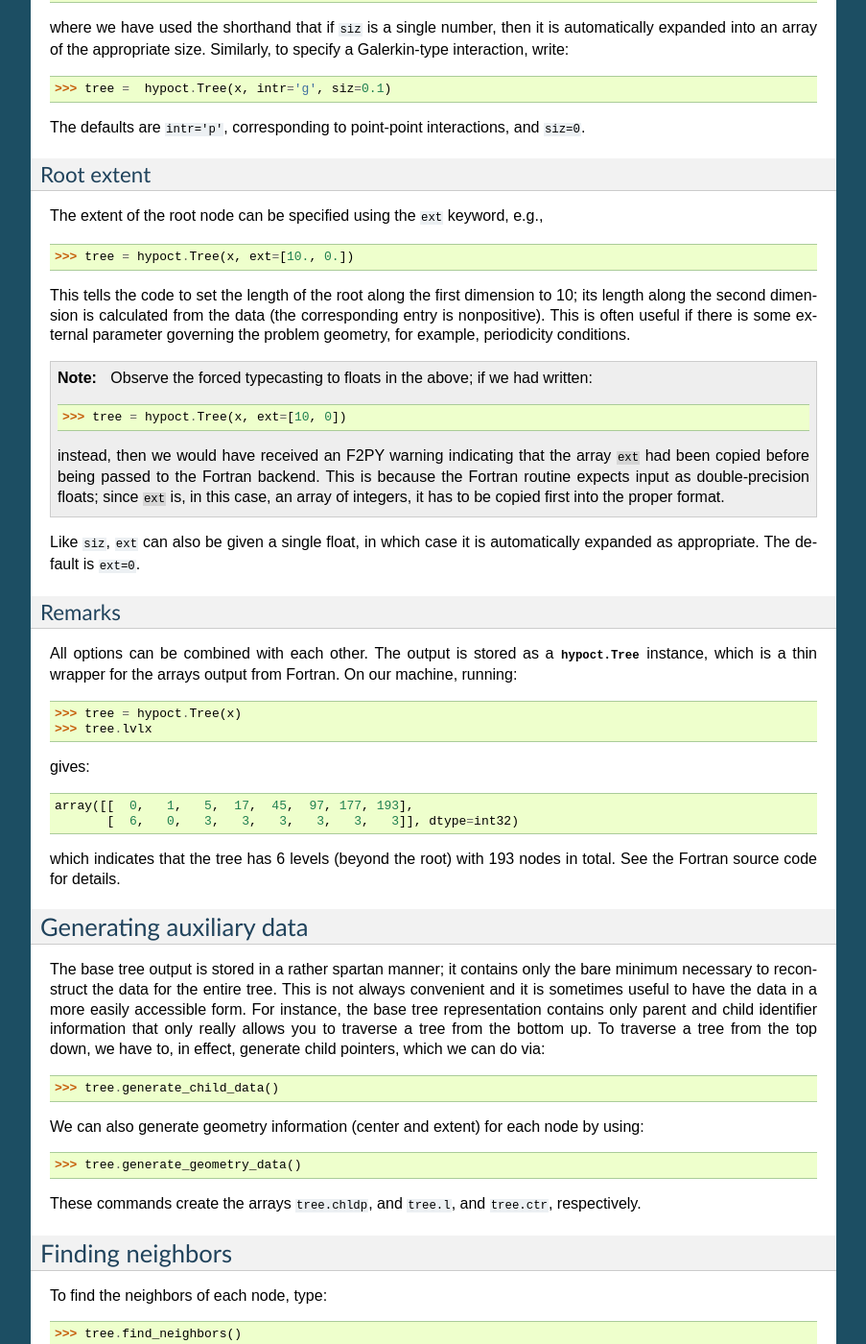
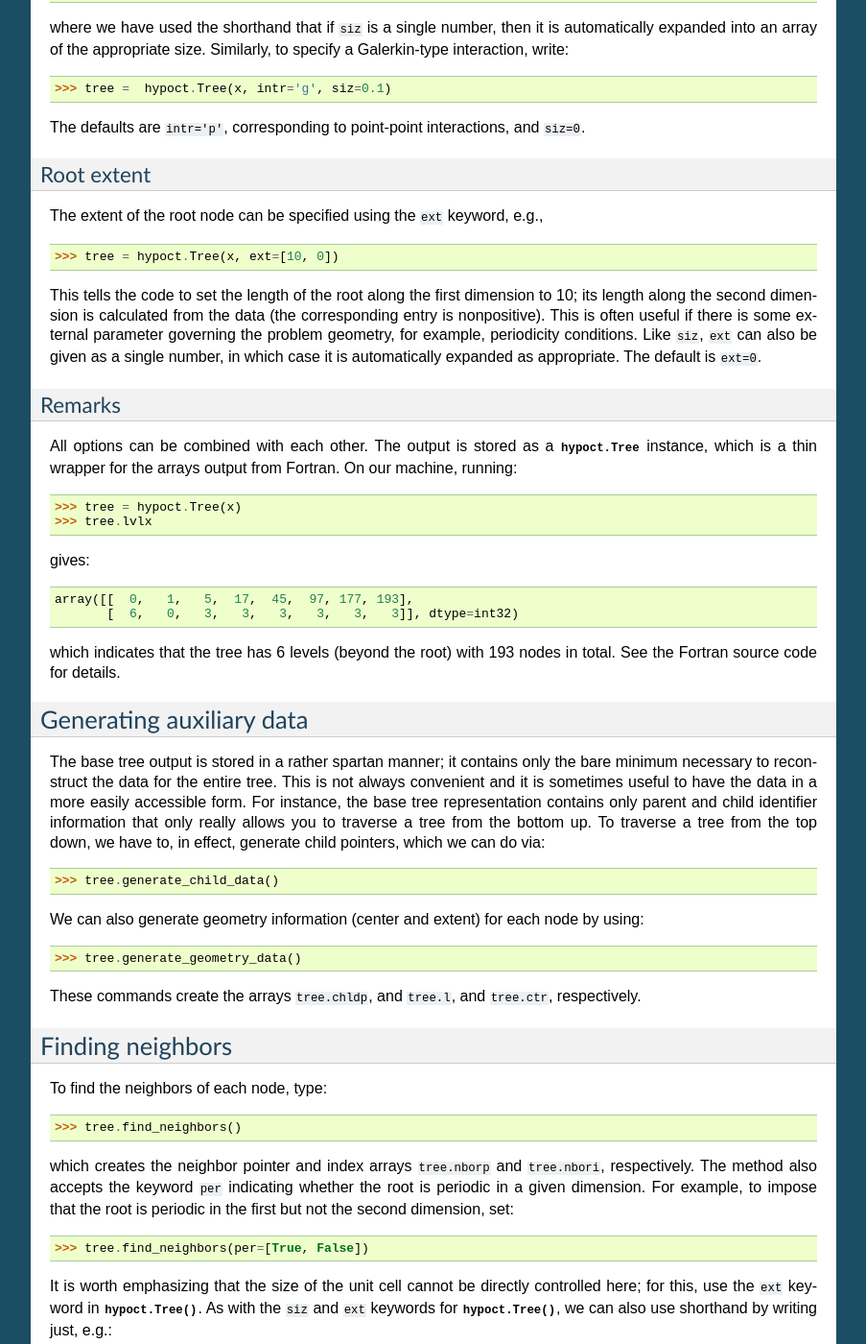
Before and after one commit to klho/hypoct, a Sphinx documentation site: the page built from doc/tutorial.rst, in a window 1280 px wide and 1400 px high, scrolled down 1785 px. Shown: the whole window at 96% size, without its empty margins (198-1101 px from the left). Built offline with Sphinx 7.4.7, drawn with Linux system fonts in a browser that asks for light colours; some of the changed text lies outside the part shown.

Commit message:
Eliminated array copy possibilities.

```diff
--- a/doc/example.rst
+++ b/doc/example.rst
@@ -68,7 +68,7 @@ Periodic data
 To construct a triply periodic tree with unit cell extents of, say, 10, 2, and 2, respectively, in the first, second, and third dimensions, write, e.g.::
 
   x = np.random.rand(3, 100)
-  tree = hypoct.Tree(x, ext=[10., 2., 2.])
+  tree = hypoct.Tree(x, ext=[10, 2, 2])
   tree.find_neighbors(per=True)
   tree.get_interaction_lists()
 
--- a/doc/tutorial.rst
+++ b/doc/tutorial.rst
@@ -82,18 +82,9 @@ Root extent
 
 The extent of the root node can be specified using the ``ext`` keyword, e.g.,
 
->>> tree = hypoct.Tree(x, ext=[10., 0.])
+>>> tree = hypoct.Tree(x, ext=[10, 0])
 
-This tells the code to set the length of the root along the first dimension to 10; its length along the second dimension is calculated from the data (the corresponding entry is nonpositive). This is often useful if there is some external parameter governing the problem geometry, for example, periodicity conditions.
-
-.. note::
-   Observe the forced typecasting to floats in the above; if we had written::
-
-   >>> tree = hypoct.Tree(x, ext=[10, 0])
-
-   instead, then we would have received an F2PY warning indicating that the array ``ext`` had been copied before being passed to the Fortran backend. This is because the Fortran routine expects input as double-precision floats; since ``ext`` is, in this case, an array of integers, it has to be copied first into the proper format.
-
-Like ``siz``, ``ext`` can also be given a single float, in which case it is automatically expanded as appropriate. The default is ``ext=0``.
+This tells the code to set the length of the root along the first dimension to 10; its length along the second dimension is calculated from the data (the corresponding entry is nonpositive). This is often useful if there is some external parameter governing the problem geometry, for example, periodicity conditions. Like ``siz``, ``ext`` can also be given as a single number, in which case it is automatically expanded as appropriate. The default is ``ext=0``.
 
 Remarks
 .......
@@ -134,14 +125,7 @@ which creates the neighbor pointer and index arrays ``tree.nborp`` and ``tree.nb
 
 >>> tree.find_neighbors(per=[True, False])
 
-.. note::
-   This issues an array copy warning since Fortran stores logical values as integers. Therefore, to avoid copying, we can use instead::
-
-   >>> tree.find_neighbors(per=np.array([True, False], dtype='int32'))
-
-It is worth emphasizing that the size of the unit cell cannot be directly controlled here; for this, use the ``ext`` keyword in :meth:`hypoct.Tree`.
-
-As with the ``siz`` and ``ext`` keywords for :meth:`hypoct.Tree`, we can also use shorthand by writing just, e.g.::
+It is worth emphasizing that the size of the unit cell cannot be directly controlled here; for this, use the ``ext`` keyword in :meth:`hypoct.Tree`. As with the ``siz`` and ``ext`` keywords for :meth:`hypoct.Tree`, we can also use shorthand by writing just, e.g.::
 
 >>> tree.find_neighbors(per=True)
 
```
Also changed, not shown: 2 other files.
